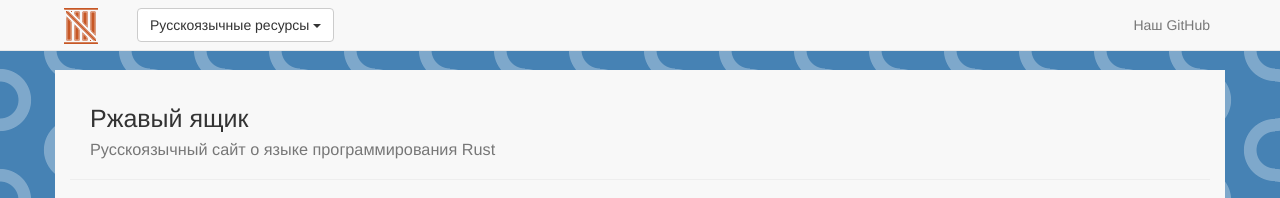
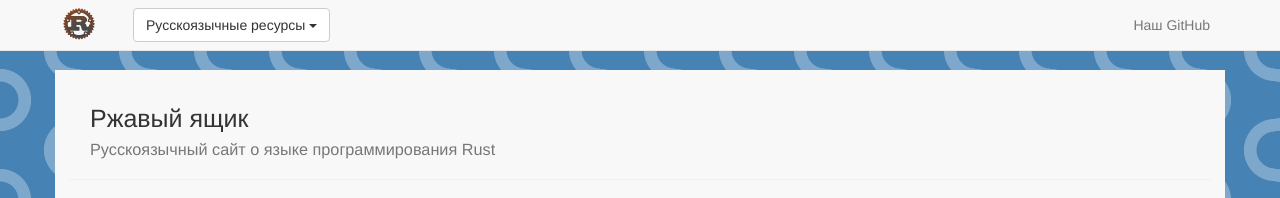
Before and after one commit to rust-lang-ru/rustycrate.ru, a Jekyll site: the page built from index.html, in a window 1280 px wide. Shown: the top 198 px of the page. Built offline with Jekyll 4.4.1, drawn with Linux system fonts in a browser that asks for light colours; nearby versions of some CDN libraries; Markdown is read by kramdown in place of the engine named in the settings; comment, search, counter and statistics services are not loaded.

```diff
--- a/_includes/head.html
+++ b/_includes/head.html
@@ -5,7 +5,7 @@
   <!-- The above 3 meta tags *must* come first in the head; any other head content must come *after* these tags -->
   <title>{{ page.title }} | Ржавый ящик</title>
 
-  <link rel="icon" type="image/png" href="/images/rustycrate-logo.png" />
+  <link rel="icon" type="image/png" href="/images/rust-logo-32x32.png" />
   <!-- Bootstrap -->
   <link href="/css/bootstrap.min.css" rel="stylesheet">
   <link href="/css/main.css" rel="stylesheet" />
--- a/_includes/header.html
+++ b/_includes/header.html
@@ -8,7 +8,7 @@
                 <span class="icon-bar"></span>
             </button>
             <a class="navbar-brand" href="/">
-                <img src="/images/rustycrate-logo-36px.png" alt="rust" class="brand-icon" />
+                <img src="/images/rust-logo-32x32.png" alt="rust" class="brand-icon" />
             </a>
         </div>
         <div class="navbar-collapse collapse" id="main-menu">
--- a/_sass/style.scss
+++ b/_sass/style.scss
@@ -15,7 +15,7 @@
   }
 
   .brand-icon {
-    height: 36px;
+    height: 32px;
   }
 
   &.navbar-bottom {
```
Also changed, not shown: images/rust-logo-32x32.png (added), images/rustycrate-logo-36px.png, 1 other file.
